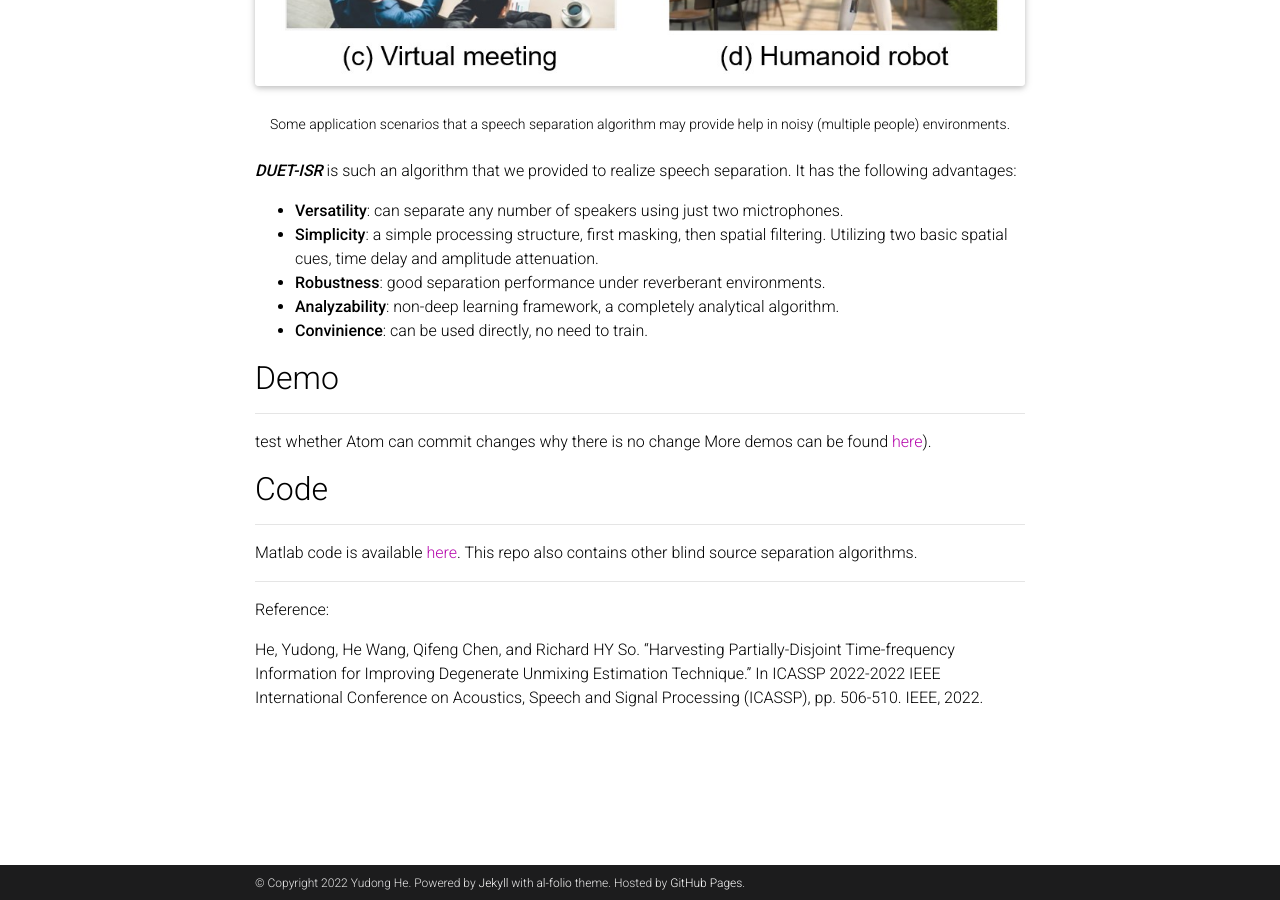
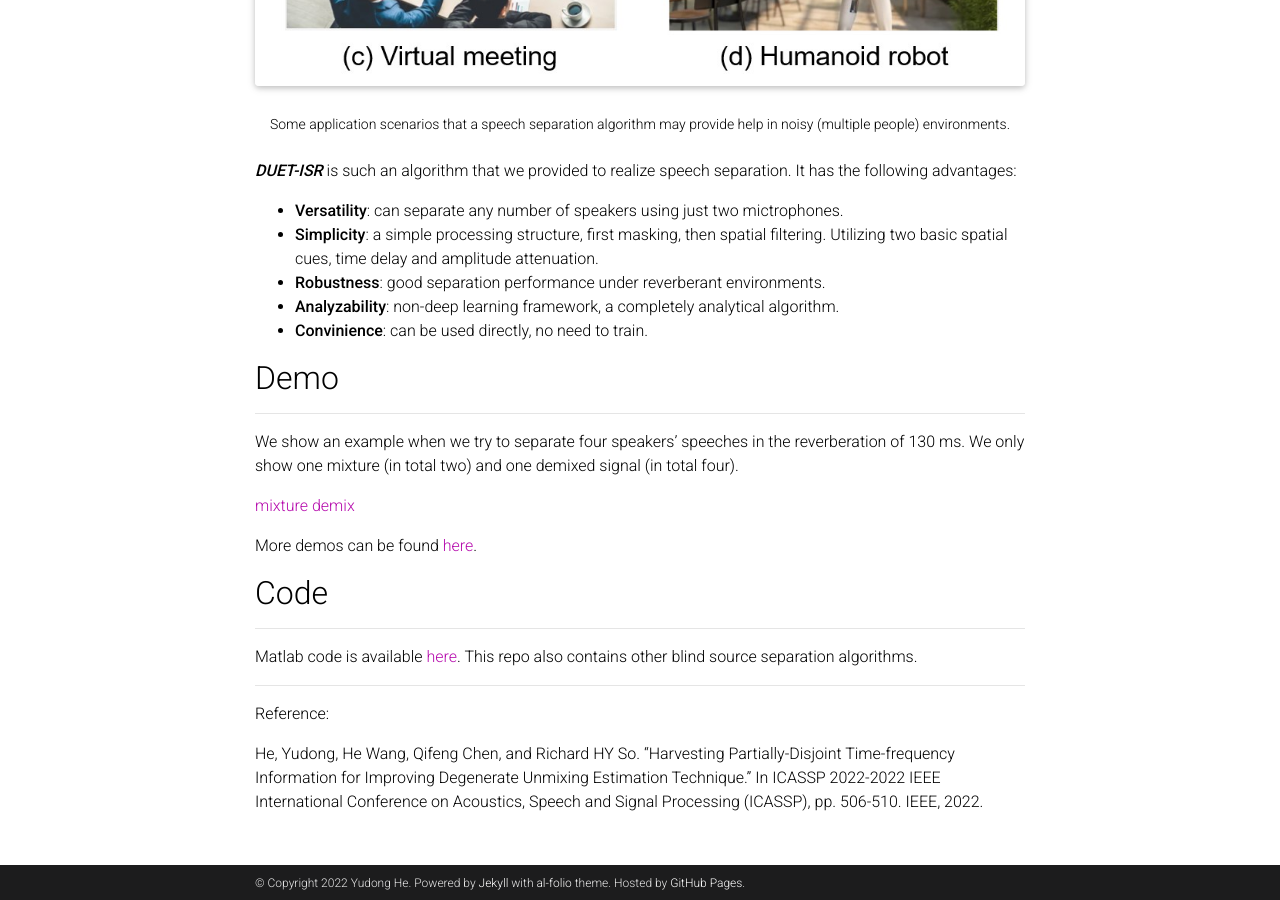
Before and after one commit to ydcnanhe/ydcnanhe.github.io, a Jekyll site: the page built from _projects/1_project.md, in a window 1280 px wide and 900 px high, scrolled down 972 px. Built offline with Jekyll 4.4.1, drawn with Linux system fonts in a browser that asks for light colours; comment, search, counter and statistics services are not loaded; a style sheet for code colours, icons or effects is not loaded.

Commit message:
add audio files to soft DUET-ISR

```diff
--- a/_projects/1_project.md
+++ b/_projects/1_project.md
@@ -31,9 +31,14 @@ Humans are born with selective hearing ability. Algorithms that simulate this fu
 
 ## Demo
 <hr>
-test whether Atom can commit changes
-why there is no change
-More demos can be found [here](https://ydcnanhe.github.io/demo-icassp2022/)).
+
+We show an example when we try to separate four speakers' speeches in the reverberation of 130 ms. We only show one mixture (in total two) and one demixed signal (in total four).
+
+[mixture](http://ydcnanhe.github.io/assets/audio/2mix4src130ms_mixtures_mixture1.wav)
+[demix](http://ydcnanhe.github.io/assets/audio/2mix4src130ms_mixtures_mixture1.wav)
+
+
+More demos can be found [here](https://ydcnanhe.github.io/demo-icassp2022/).
 
 
 
```
Also changed, not shown: 3 other files.
